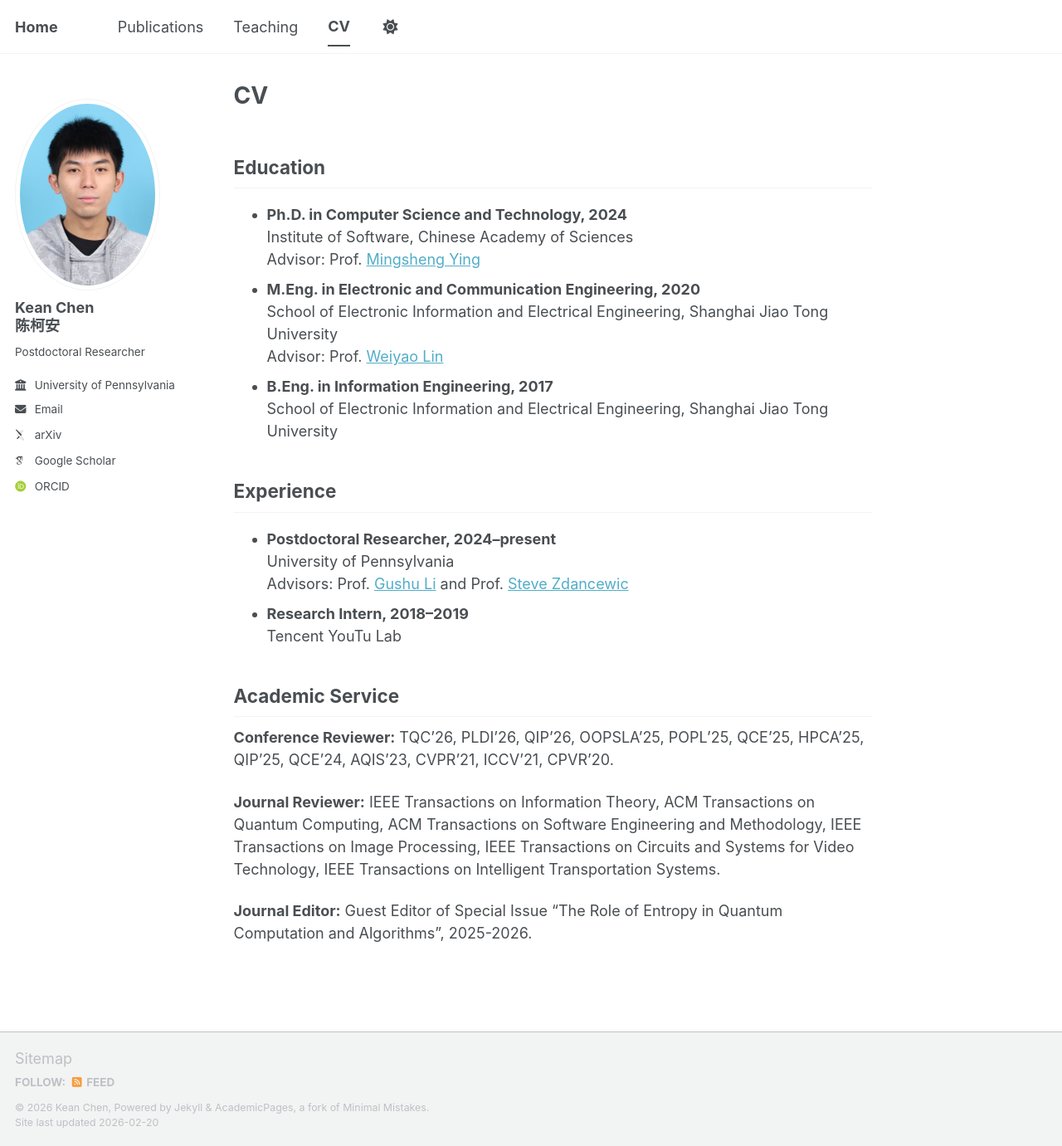
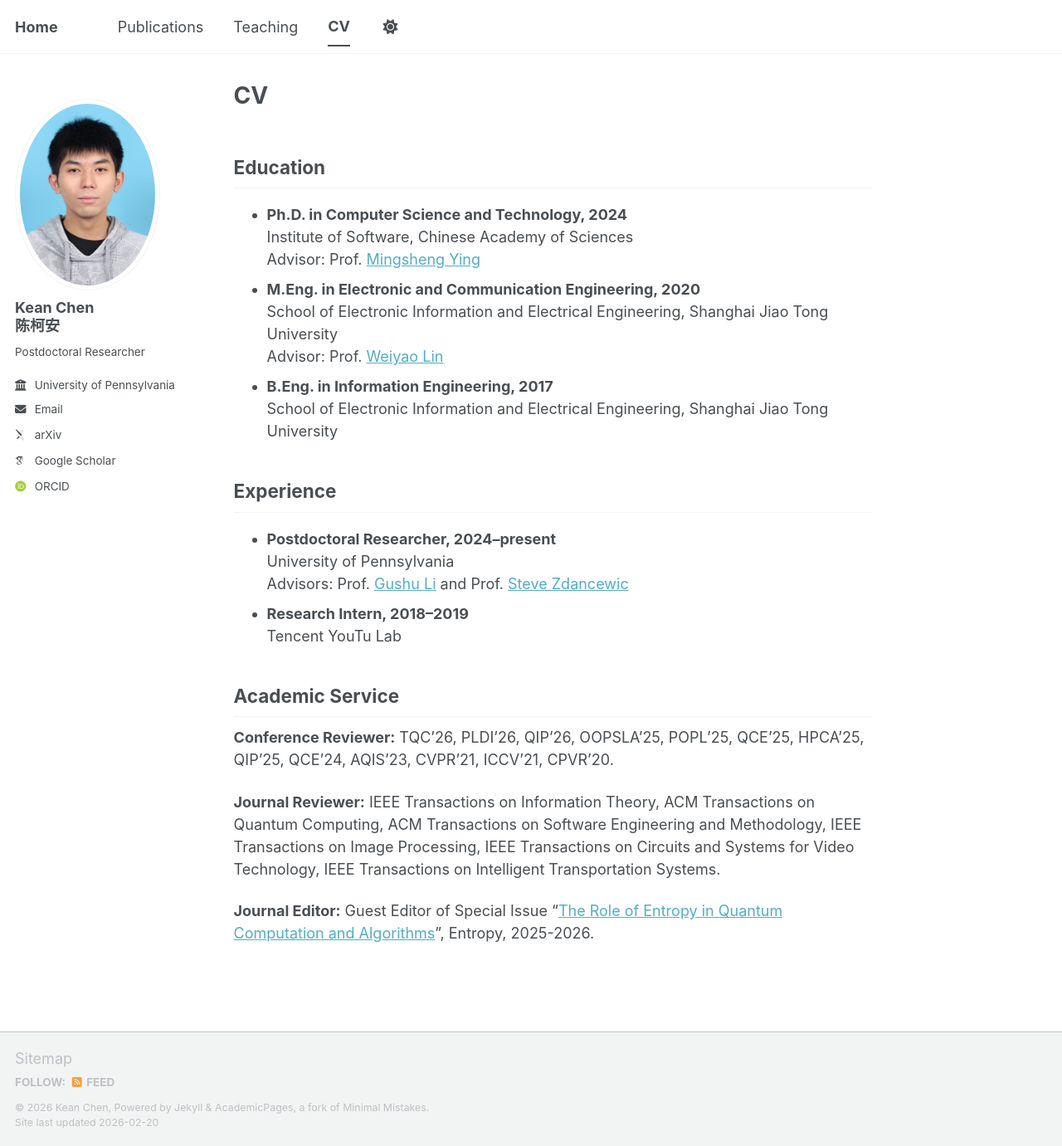
Before and after one commit to cccorn/cccorn.github.io, a Jekyll site: the page built from _pages/cv.md, in a window 1280 px wide and 1381 px high. Shown: the whole window at 83% size. Built offline with Jekyll 4.4.1, drawn with Linux system fonts in a browser that asks for light colours; some web fonts are replaced; a script bundle is joined from its source files by our own code; library files that are not in the unit come from our copies.

Commit message:
Update cv.md

```diff
--- a/_pages/cv.md
+++ b/_pages/cv.md
@@ -34,4 +34,4 @@ IEEE Transactions on Image Processing,
 IEEE Transactions on Circuits and Systems for Video Technology,
 IEEE Transactions on Intelligent Transportation Systems.
 
-**Journal Editor:** Guest Editor of Special Issue "The Role of Entropy in Quantum Computation and Algorithms", 2025-2026.
+**Journal Editor:** Guest Editor of Special Issue "[The Role of Entropy in Quantum Computation and Algorithms](https://www.mdpi.com/journal/entropy/special_issues/1WX3RY33N0)", Entropy, 2025-2026.
```
